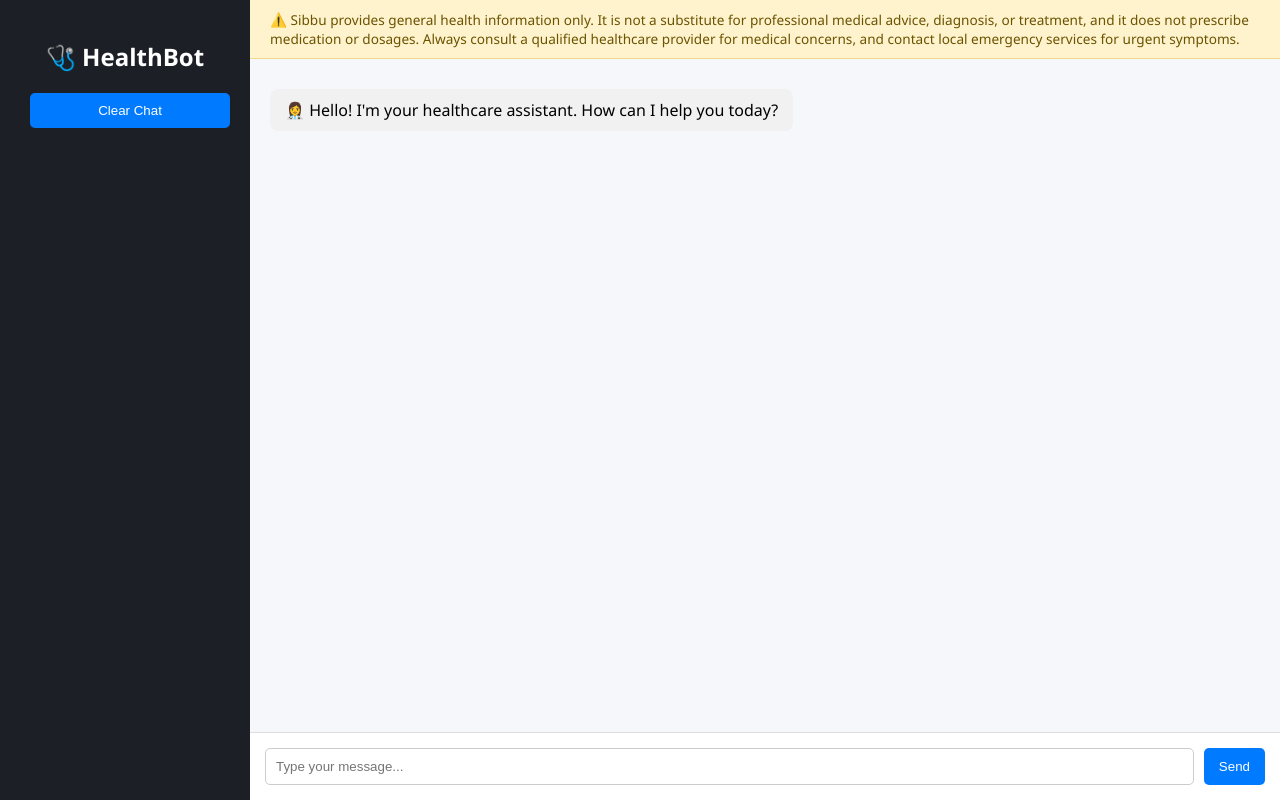
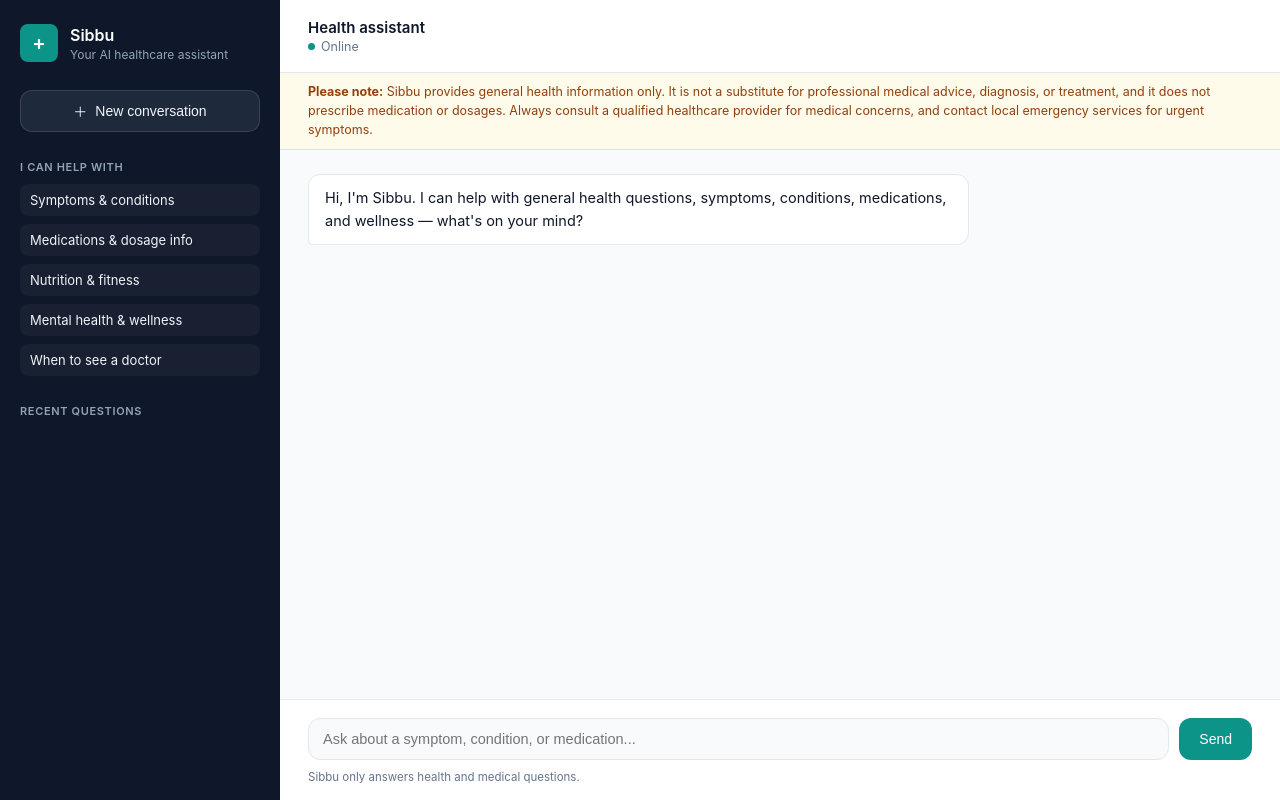
Before and after one commit to meranaamkhann/ai_chatbot, a Flask app: page / in a window 1280 px wide. Run offline with Flask 3, Linux system fonts and the light colour scheme.

Commit message:
Redesign frontend: modern healthtech UI
- Replace generic dark-sidebar layout with a branded, modern healthtech
  look: brand mark, tagline, a persistent 'I can help with' topic list,
  and a recent-questions panel in the sidebar
- Add a topbar with an 'Online' status indicator
- Style assistant replies flagged topic=emergency distinctly (red/alert
  styling) so emergency messages are visually unmistakable
- Add an input hint reinforcing the health-only scope directly in the UI
- All copy (brand name, tagline, greeting, disclaimer) now rendered from
  branding.py via Jinja instead of being hardcoded in the template
- Add a responsive breakpoint that collapses the sidebar on narrow screens

```diff
--- a/static/script.js
+++ b/static/script.js
@@ -3,15 +3,17 @@ const historyBox = document.getElementById("history");
 const chatForm = document.getElementById("chat-form");
 const userInput = document.getElementById("user-input");
 const sendBtn = document.getElementById("send-btn");
-const clearBtn = document.getElementById("clear-btn");
+const newChatBtn = document.getElementById("new-chat-btn");
 const errorBanner = document.getElementById("error-banner");
+
+const GREETING_HTML = chatBox.innerHTML;
 
 chatForm.addEventListener("submit", (event) => {
   event.preventDefault();
   sendMessage();
 });
 
-clearBtn.addEventListener("click", clearHistory);
+newChatBtn.addEventListener("click", startNewChat);
 
 function setBusy(isBusy) {
   sendBtn.disabled = isBusy;
@@ -54,7 +56,8 @@ async function sendMessage() {
       return;
     }
 
-    displayMessage("bot", data.reply || "Sorry, I couldn't process that.");
+    const variant = data.topic === "emergency" ? "bot emergency" : "bot";
+    displayMessage(variant, data.reply || "Sorry, I couldn't process that.");
   } catch (err) {
     typingEl.remove();
     showError("Couldn't reach the server. Check your connection and try again.");
@@ -75,19 +78,18 @@ function displayMessage(role, text) {
 
 function updateSidebar(message) {
   const item = document.createElement("p");
-  item.textContent = message.length > 30 ? message.slice(0, 30) + "…" : message;
-  historyBox.appendChild(item);
+  item.textContent = message.length > 36 ? message.slice(0, 36) + "…" : message;
+  historyBox.insertBefore(item, historyBox.firstChild);
 }
 
-async function clearHistory() {
+async function startNewChat() {
   hideError();
   try {
     await fetch("/clear_history", { method: "POST" });
   } catch (err) {
     showError("Couldn't clear the chat on the server, but the screen has been reset.");
   }
-  chatBox.innerHTML =
-    '<div class="message bot">👩\u200d⚕️ Hello! I\'m your healthcare assistant. How can I help you today?</div>';
+  chatBox.innerHTML = GREETING_HTML;
   historyBox.innerHTML = "";
   userInput.focus();
 }
--- a/static/style.css
+++ b/static/style.css
@@ -1,147 +1,335 @@
+:root {
+  --accent: #0d9488;
+  --accent-dark: #0f766e;
+  --accent-light: #ccfbf1;
+  --bg-page: #f8fafc;
+  --bg-surface: #ffffff;
+  --bg-sidebar: #0f172a;
+  --bg-sidebar-raised: #1e293b;
+  --text-primary: #0f172a;
+  --text-secondary: #64748b;
+  --text-on-dark: #f1f5f9;
+  --text-on-dark-muted: #94a3b8;
+  --border-soft: #e2e8f0;
+  --danger-bg: #fef2f2;
+  --danger-text: #b91c1c;
+  --danger-border: #fecaca;
+  --warning-bg: #fffbeb;
+  --warning-text: #92400e;
+  --warning-border: #fde68a;
+  --radius-sm: 8px;
+  --radius-md: 12px;
+  --radius-lg: 18px;
+}
+
 * {
   box-sizing: border-box;
 }
 
 body {
   margin: 0;
-  font-family: 'Segoe UI', sans-serif;
-  background-color: #f5f7fa;
+  font-family: 'Inter', 'Segoe UI', system-ui, sans-serif;
+  background-color: var(--bg-page);
+  color: var(--text-primary);
+}
+
+.app {
   display: flex;
   height: 100vh;
 }
 
+/* ---------- Sidebar ---------- */
+
 .sidebar {
-  width: 250px;
-  background: #1c1f26;
-  color: white;
+  width: 280px;
+  flex-shrink: 0;
+  background: var(--bg-sidebar);
+  color: var(--text-on-dark);
   display: flex;
   flex-direction: column;
-  padding: 20px;
+  padding: 24px 20px;
+  gap: 28px;
+  overflow-y: auto;
 }
 
-.sidebar h2 {
-  text-align: center;
-  margin-bottom: 20px;
+.brand {
+  display: flex;
+  align-items: center;
+  gap: 12px;
 }
 
-.sidebar button {
-  padding: 10px 15px;
-  border: none;
-  background-color: #007bff;
-  color: white;
-  border-radius: 5px;
-  cursor: pointer;
+.brand-mark {
+  width: 38px;
+  height: 38px;
+  flex-shrink: 0;
+  border-radius: var(--radius-sm);
+  background: var(--accent);
+  color: #ffffff;
+  display: flex;
+  align-items: center;
+  justify-content: center;
+  font-size: 20px;
+  font-weight: 600;
 }
 
-.sidebar button:hover {
-  background-color: #0069d9;
+.brand-name {
+  margin: 0;
+  font-size: 16px;
+  font-weight: 600;
+  color: #ffffff;
+}
+
+.brand-tagline {
+  margin: 2px 0 0;
+  font-size: 12px;
+  color: var(--text-on-dark-muted);
+}
+
+.new-chat-btn {
+  display: flex;
+  align-items: center;
+  justify-content: center;
+  gap: 8px;
+  width: 100%;
+  padding: 10px 14px;
+  border: 1px solid rgba(255, 255, 255, 0.12);
+  background: var(--bg-sidebar-raised);
+  color: var(--text-on-dark);
+  border-radius: var(--radius-md);
+  font-size: 14px;
+  font-weight: 500;
+  cursor: pointer;
+  transition: background-color 0.15s ease;
+}
+
+.new-chat-btn:hover {
+  background: rgba(255, 255, 255, 0.08);
+}
+
+.topics-label {
+  margin: 0 0 10px;
+  font-size: 11px;
+  font-weight: 600;
+  letter-spacing: 0.06em;
+  text-transform: uppercase;
+  color: var(--text-on-dark-muted);
+}
+
+.topics ul {
+  list-style: none;
+  margin: 0;
+  padding: 0;
+  display: flex;
+  flex-direction: column;
+  gap: 8px;
+}
+
+.topics li {
+  font-size: 13px;
+  color: var(--text-on-dark);
+  padding: 8px 10px;
+  border-radius: var(--radius-sm);
+  background: rgba(255, 255, 255, 0.04);
+}
+
+.history-panel {
+  flex: 1;
+  display: flex;
+  flex-direction: column;
+  min-height: 0;
 }
 
 .history {
   flex: 1;
   overflow-y: auto;
-  margin-top: 15px;
+  display: flex;
+  flex-direction: column;
+  gap: 6px;
 }
 
 .history p {
-  padding: 10px;
-  background: #2b2f38;
-  margin: 5px 0;
-  border-radius: 6px;
-  cursor: default;
+  margin: 0;
+  padding: 8px 10px;
+  background: rgba(255, 255, 255, 0.05);
+  border-radius: var(--radius-sm);
+  font-size: 12.5px;
+  color: var(--text-on-dark-muted);
   word-break: break-word;
 }
+
+/* ---------- Main panel ---------- */
 
 .main {
   flex: 1;
   display: flex;
   flex-direction: column;
   min-width: 0;
+  background: var(--bg-page);
+}
+
+.topbar {
+  display: flex;
+  align-items: center;
+  justify-content: space-between;
+  padding: 18px 28px;
+  background: var(--bg-surface);
+  border-bottom: 1px solid var(--border-soft);
+}
+
+.topbar-title {
+  margin: 0;
+  font-size: 15px;
+  font-weight: 600;
+}
+
+.topbar-status {
+  margin: 2px 0 0;
+  font-size: 12.5px;
+  color: var(--text-secondary);
+  display: flex;
+  align-items: center;
+  gap: 6px;
+}
+
+.status-dot {
+  width: 7px;
+  height: 7px;
+  border-radius: 50%;
+  background: var(--accent);
+  display: inline-block;
 }
 
 .disclaimer {
-  background: #fff3cd;
-  color: #6b5300;
-  padding: 10px 20px;
-  font-size: 0.85rem;
-  border-bottom: 1px solid #f0d98c;
+  background: var(--warning-bg);
+  color: var(--warning-text);
+  border-bottom: 1px solid var(--warning-border);
+  padding: 10px 28px;
+  font-size: 12.5px;
+  line-height: 1.5;
 }
 
 .chat-box {
   flex: 1;
-  padding: 20px;
+  padding: 24px 28px;
   overflow-y: auto;
   display: flex;
   flex-direction: column;
+  gap: 14px;
 }
 
 .message {
-  margin: 10px 0;
-  padding: 10px 15px;
-  border-radius: 8px;
-  max-width: 75%;
-  line-height: 1.4;
+  padding: 12px 16px;
+  border-radius: var(--radius-md);
+  max-width: 70%;
+  line-height: 1.55;
+  font-size: 14.5px;
   white-space: pre-wrap;
   word-break: break-word;
 }
 
 .user {
-  background: #d1e7ff;
+  background: var(--accent);
+  color: #ffffff;
   align-self: flex-end;
+  border-radius: var(--radius-md) var(--radius-md) 4px var(--radius-md);
 }
 
 .bot {
-  background: #f1f1f1;
+  background: var(--bg-surface);
+  border: 1px solid var(--border-soft);
+  color: var(--text-primary);
   align-self: flex-start;
+  border-radius: var(--radius-md) var(--radius-md) var(--radius-md) 4px;
 }
 
 .bot.typing {
-  color: #888;
+  color: var(--text-secondary);
   font-style: italic;
 }
 
+.bot.emergency {
+  background: var(--danger-bg);
+  border-color: var(--danger-border);
+  color: var(--danger-text);
+  font-weight: 500;
+}
+
 .error-banner {
-  background: #fdeaea;
-  color: #a32020;
-  padding: 10px 20px;
-  font-size: 0.9rem;
-  border-top: 1px solid #f5c2c2;
+  background: var(--danger-bg);
+  color: var(--danger-text);
+  border-top: 1px solid var(--danger-border);
+  padding: 10px 28px;
+  font-size: 13.5px;
 }
 
 .input-area {
   display: flex;
-  padding: 15px;
-  border-top: 1px solid #ddd;
-  background: white;
+  padding: 18px 28px 10px;
+  background: var(--bg-surface);
+  border-top: 1px solid var(--border-soft);
+  gap: 10px;
+}
+
+.input-hint {
+  margin: 0;
+  padding: 0 28px 16px;
+  font-size: 11.5px;
+  color: var(--text-secondary);
+  background: var(--bg-surface);
 }
 
 input {
   flex: 1;
-  padding: 10px;
-  border: 1px solid #ccc;
-  border-radius: 5px;
+  padding: 12px 14px;
+  border: 1px solid var(--border-soft);
+  border-radius: var(--radius-md);
   outline: none;
+  font-size: 14.5px;
+  background: var(--bg-page);
+  color: var(--text-primary);
 }
 
 input:focus {
-  border-color: #007bff;
+  border-color: var(--accent);
+  background: var(--bg-surface);
+  box-shadow: 0 0 0 3px var(--accent-light);
 }
 
 button {
-  padding: 10px 15px;
-  margin-left: 10px;
+  padding: 12px 20px;
   border: none;
-  background-color: #007bff;
-  color: white;
-  border-radius: 5px;
+  background-color: var(--accent);
+  color: #ffffff;
+  border-radius: var(--radius-md);
+  font-size: 14px;
+  font-weight: 500;
   cursor: pointer;
+  transition: background-color 0.15s ease;
 }
 
 button:hover {
-  background-color: #0069d9;
+  background-color: var(--accent-dark);
 }
 
 button:disabled {
-  background-color: #99c2ff;
+  background-color: var(--border-soft);
+  color: var(--text-secondary);
   cursor: not-allowed;
 }
+
+@media (max-width: 720px) {
+  .sidebar {
+    display: none;
+  }
+  .chat-box,
+  .input-area,
+  .disclaimer,
+  .topbar,
+  .input-hint {
+    padding-left: 16px;
+    padding-right: 16px;
+  }
+  .message {
+    max-width: 85%;
+  }
+}
--- a/templates/index.html
+++ b/templates/index.html
@@ -3,23 +3,58 @@
 <head>
   <meta charset="UTF-8" />
   <meta name="viewport" content="width=device-width, initial-scale=1.0" />
-  <title>AI Healthcare Assistant</title>
+  <title>{{ brand_name }} — {{ brand_tagline }}</title>
   <link rel="stylesheet" href="{{ url_for('static', filename='style.css') }}" />
+  <style>
+    :root { --accent: {{ accent_color }}; }
+  </style>
 </head>
 <body>
-  <div class="sidebar">
-    <h2>🩺 HealthBot</h2>
-    <button id="clear-btn" type="button">Clear Chat</button>
+  <div class="app">
+    <aside class="sidebar">
+      <div class="brand">
+        <span class="brand-mark" aria-hidden="true">+</span>
+        <div>
+          <p class="brand-name">{{ brand_name }}</p>
+          <p class="brand-tagline">{{ brand_tagline }}</p>
+        </div>
+      </div>
+
+      <button id="new-chat-btn" type="button" class="new-chat-btn">
+        <span aria-hidden="true">＋</span> New conversation
+      </button>
+
+      <div class="topics">
+        <p class="topics-label">I can help with</p>
+        <ul>
+          <li>Symptoms &amp; conditions</li>
+          <li>Medications &amp; dosage info</li>
+          <li>Nutrition &amp; fitness</li>
+          <li>Mental health &amp; wellness</li>
+          <li>When to see a doctor</li>
+        </ul>
+      </div>
+
+      <div class="history-panel">
+        <p class="topics-label">Recent questions</p>
         <div class="history" id="history" aria-live="polite"></div>
       </div>
+    </aside>
 
-  <div class="main">
-    <div class="disclaimer">
-      ⚠️ {{ disclaimer }}
+    <main class="main">
+      <header class="topbar">
+        <div>
+          <p class="topbar-title">Health assistant</p>
+          <p class="topbar-status"><span class="status-dot" aria-hidden="true"></span>Online</p>
+        </div>
+      </header>
+
+      <div class="disclaimer" role="note">
+        <strong>Please note:</strong> {{ disclaimer }}
       </div>
 
       <div class="chat-box" id="chat-box" aria-live="polite">
-      <div class="message bot">👩‍⚕️ Hello! I'm your healthcare assistant. How can I help you today?</div>
+        <div class="message bot">{{ brand_greeting }}</div>
       </div>
 
       <div id="error-banner" class="error-banner" role="alert" hidden></div>
@@ -28,13 +63,15 @@
         <input
           type="text"
           id="user-input"
-        placeholder="Type your message..."
+          placeholder="Ask about a symptom, condition, or medication..."
           maxlength="2000"
           autocomplete="off"
-        aria-label="Type your message"
+          aria-label="Type your health question"
         />
-      <button type="submit" id="send-btn">Send</button>
+        <button type="submit" id="send-btn" aria-label="Send message">Send</button>
       </form>
+      <p class="input-hint">{{ brand_name }} only answers health and medical questions.</p>
+    </main>
   </div>
 
   <script src="{{ url_for('static', filename='script.js') }}"></script>
```
Lines whose indentation alone changed are shown as unchanged.
